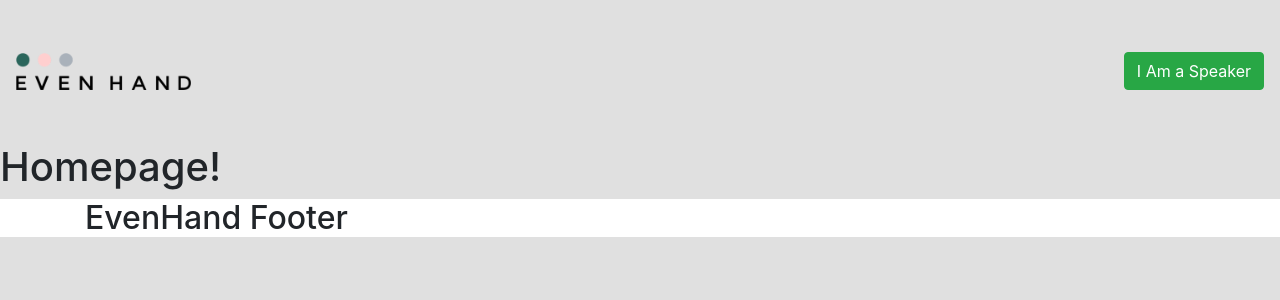
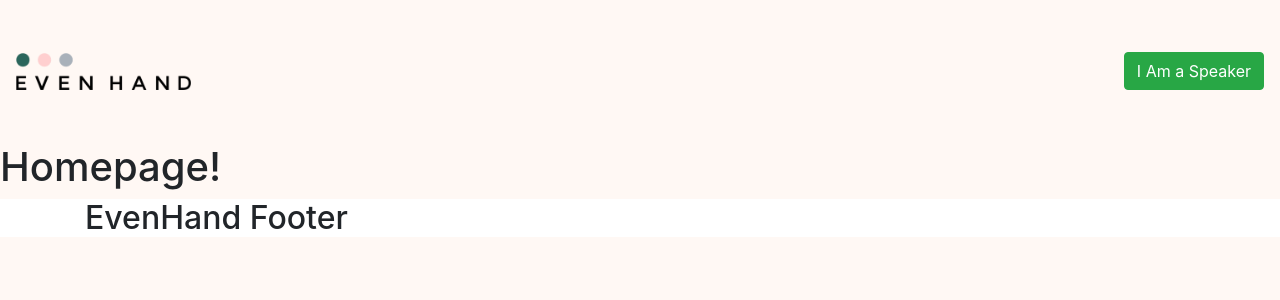
Before and after one commit to evenhand-ottawa/evenhand-frontend, a React (Vite) app: page / in a window 1280 px wide. Shown: the top 300 px of the page. Built offline with nearby package versions, Linux system fonts and the light colour scheme.

Commit message:
Add background colour

```diff
--- a/src/css/app.scss
+++ b/src/css/app.scss
@@ -3,5 +3,5 @@
 //
 
 body {
-    background-color: #e0e0e0;
+    background-color: #fff8f4;
 }
```
